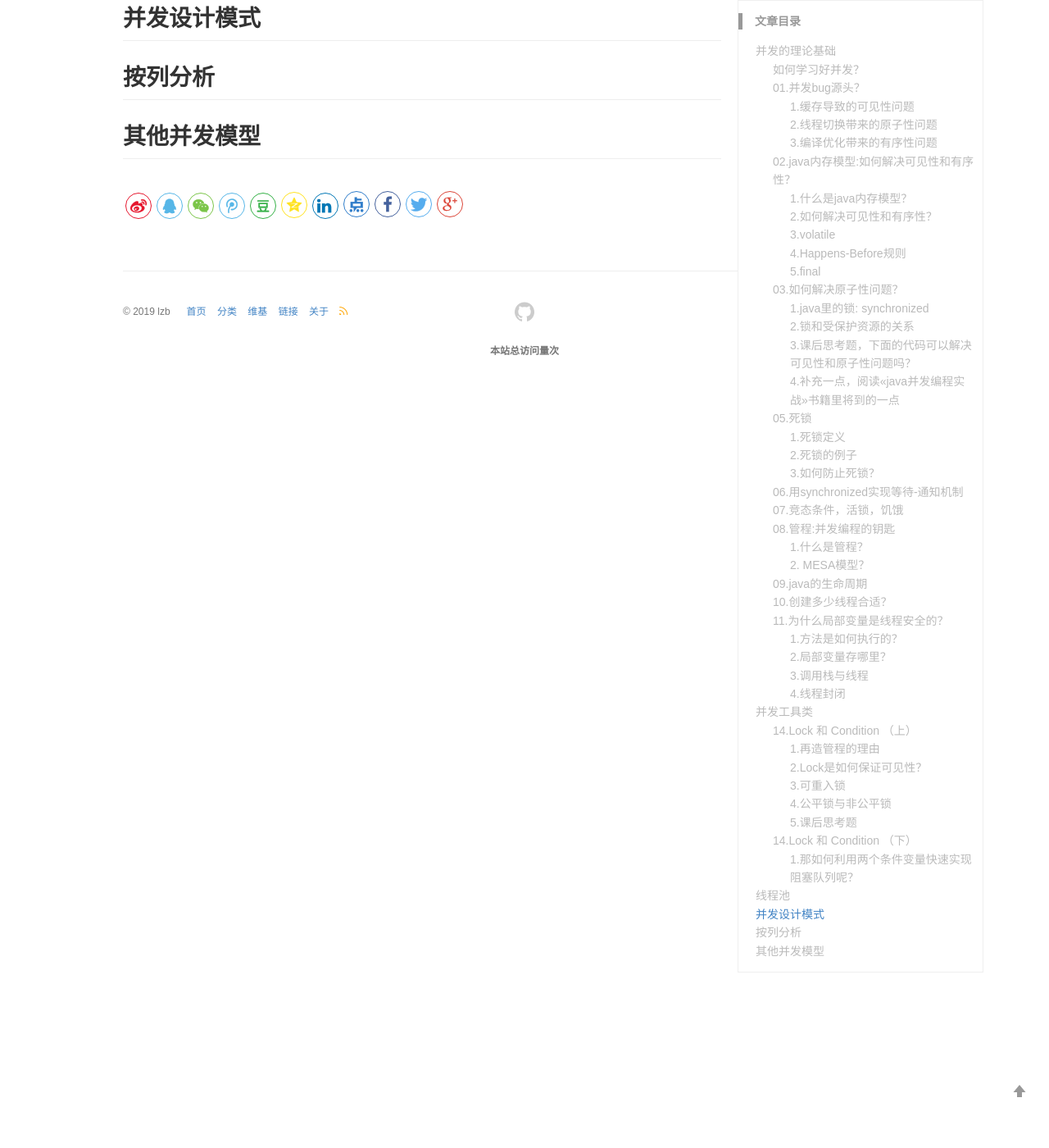
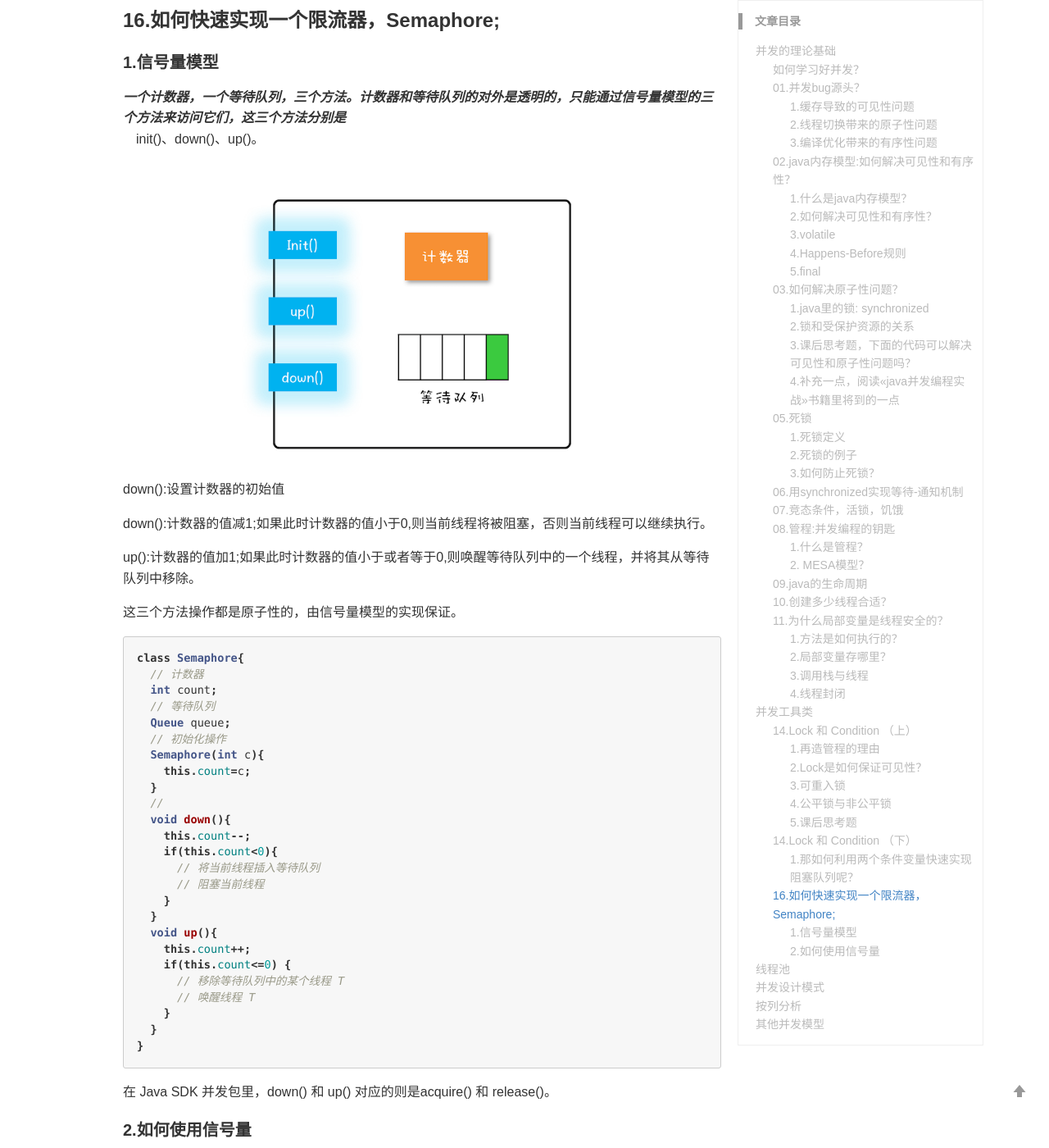
Before and after one commit to lizb0907/lizb0907.github.io, a Jekyll site: the page built from _posts/concurrent/2019-06-03-GeekTime.md, in a window 1280 px wide and 1400 px high, scrolled down 24495 px. Shown: the whole window at 82% size. Built offline with Jekyll 4.4.1, drawn with Linux system fonts in a browser that asks for light colours; comment, search, counter and statistics services are not loaded; some of the changed text lies outside the part shown.

Commit message:
concurrent update 045

````diff
--- a/_posts/concurrent/2019-06-03-GeekTime.md
+++ b/_posts/concurrent/2019-06-03-GeekTime.md
@@ -872,6 +872,75 @@ public class BlockedQueue<T>{
 
 Lock 和 Condition 实现的管程，线程等待和通知需要调用await()、signal()、signalAll()。
 
+### 16.如何快速实现一个限流器，Semaphore;
+
+#### 1.信号量模型
+
+一个计数器，一个等待队列，三个方法。计数器和等待队列的对外是透明的，只能通过信号量模型的三个方法来访问它们，这三个方法分别是
+: init()、down()、up()。
+
+![](/images/posts/concurrent/11.png)
+
+down():设置计数器的初始值
+
+down():计数器的值减1;如果此时计数器的值小于0,则当前线程将被阻塞，否则当前线程可以继续执行。
+
+up():计数器的值加1;如果此时计数器的值小于或者等于0,则唤醒等待队列中的一个线程，并将其从等待队列中移除。
+
+这三个方法操作都是原子性的，由信号量模型的实现保证。
+
+```java
+class Semaphore{
+  // 计数器
+  int count;
+  // 等待队列
+  Queue queue;
+  // 初始化操作
+  Semaphore(int c){
+    this.count=c;
+  }
+  //
+  void down(){
+    this.count--;
+    if(this.count<0){
+      // 将当前线程插入等待队列
+      // 阻塞当前线程
+    }
+  }
+  void up(){
+    this.count++;
+    if(this.count<=0) {
+      // 移除等待队列中的某个线程 T
+      // 唤醒线程 T
+    }
+  }
+}
+```
+在 Java SDK 并发包里，down() 和 up() 对应的则是acquire() 和 release()。
+
+#### 2.如何使用信号量
+
+```java
+static int count;
+// 初始化信号量
+static final Semaphore s
+    = new Semaphore(1);
+// 用信号量保证互斥
+static void addOne() {
+  s.acquire();
+  try {
+    count+=1;
+  } finally {
+    s.release();
+  }
+}
+
+```
+上面代码，信号量是如何保证互斥性？
+
+
+
+
 ## 线程池
 
 
````
Also changed, not shown: images/posts/concurrent/11.png (added).
